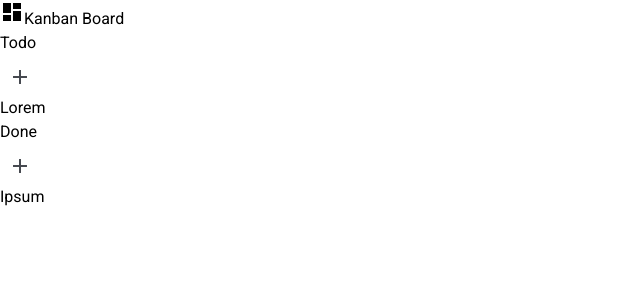
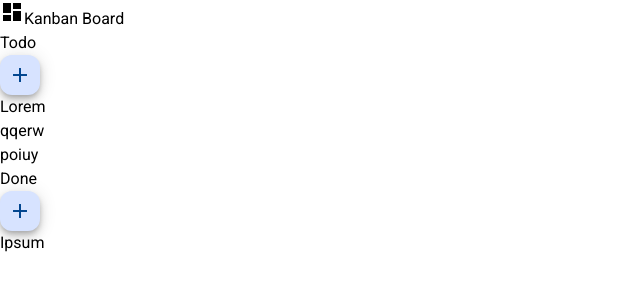
Before and after one commit to eswarmarri/kanban-board-angular, an Angular app: page / in a window 1280 px wide. Shown: the top 300 px of the page, without its empty margins (0-640 px from the left). Built offline with nearby package versions, Linux system fonts and the light colour scheme.

Commit message:
basic drag & drop implemented

```diff
--- a/src/app/Components/list-component/list-component.component.html
+++ /dev/null
@@ -1,17 +0,0 @@
-<div class="min-h-80 flex flex-col overflow-auto max-h-[88vh]">
-    <div class="w-full min-h-10 shadow-md flex justify-between items-center">
-        <div class="flex justify-between items-center mx-3 w-1/3">
-            <h1 class="text-xl font-medium">{{list.name}}</h1>
-        </div>
-        <div class="mx-4">
-            <button mat-icon-button>
-                <mat-icon fontIcon="add"></mat-icon>
-            </button>
-        </div>
-    </div>
-    @for (card of list.cards; track card.name) {
-    <div class="border-2 m-2 rounded-md border-grey-200 min-h-[5rem] cursor-pointer">
-        {{card.name}}
-    </div>
-    }
-</div>
--- a/src/app/app.component.html
+++ b/src/app/app.component.html
@@ -5,10 +5,28 @@
                 class="text-white font-medium text-2xl">Kanban
                 Board</span></a>
     </div>
-    <div class="flex-1 flex overflow-auto h-auto">
+    <div class="flex-1 flex overflow-auto h-auto " cdkDropListGroup>
         @for (list of kanbanData; track list.name) {
-        <app-list-component class="m-4 min-w-80 border-grey-600 rounded-2xl border-2 h-min"
-            [list]="list"></app-list-component>
+        <div class="m-4 min-w-80 border-grey-600 rounded-2xl border-2 h-min example-list shadow-2xl" cdkDropList
+            [cdkDropListData]="list.cards" (cdkDropListDropped)="drop($event)">
+            <div class="min-h-80 flex flex-col overflow-auto max-h-[88vh] justify-start">
+                <div class="w-full min-h-14 shadow-md flex justify-between items-center">
+                    <div class="flex justify-between items-center mx-3 w-1/3">
+                        <h1 class="text-xl font-medium">{{list.name}}</h1>
+                    </div>
+                    <div class="mx-4">
+                        <button mat-mini-fab>
+                            <mat-icon fontIcon="add"></mat-icon>
+                        </button>
+                    </div>
+                </div>
+                @for (card of list.cards; track card.name) {
+                <div class="border-2 m-2 rounded-md border-grey-200 min-h-[5rem] cursor-pointer shadow-md" cdkDrag>
+                    {{card.name}}
+                </div>
+                }
+            </div>
+        </div>
         }
     </div>
 </div>
--- a/src/app/app.component.ts
+++ b/src/app/app.component.ts
@@ -1,18 +1,38 @@
 import { Component } from '@angular/core';
 import { MatIconModule } from '@angular/material/icon';
-import { RouterOutlet } from '@angular/router';
 import data from '../assets/data.json'
-import { ListComponentComponent } from './Components/list-component/list-component.component';
 import { MatButtonModule } from '@angular/material/button';
+import {
+  CdkDragDrop,
+  moveItemInArray,
+  transferArrayItem,
+  CdkDrag,
+  CdkDropList,
+  CdkDropListGroup,
+} from '@angular/cdk/drag-drop';
 
 
 @Component({
   selector: 'app-root',
-  imports: [MatButtonModule, MatIconModule, ListComponentComponent],
+  imports: [MatButtonModule, MatIconModule, CdkDropList, CdkDropListGroup, CdkDrag],
   templateUrl: './app.component.html',
   styleUrl: './app.component.css'
 })
 export class AppComponent {
   title = 'kanban-board-angular';
   kanbanData = data;
+
+  drop(event: CdkDragDrop<{ name: string; description: string; }[]>) {
+    console.log(event)
+    if (event.previousContainer === event.container) {
+      moveItemInArray(event.container.data, event.previousIndex, event.currentIndex);
+    } else {
+      transferArrayItem(
+        event.previousContainer.data,
+        event.container.data,
+        event.previousIndex,
+        event.currentIndex,
+      );
+    }
+  }
 }
--- a/src/assets/data.json
+++ b/src/assets/data.json
@@ -4,6 +4,14 @@
         "cards": [
             {
                 "name": "Lorem",
+                "description": "Lorem ipsum dolor sit amet, consectetur adipiscing elit. Morbi ultrices enim diam, sit amet tincidunt eros aliquam in. Nulla euismod dolor in orci commodo posuere sit amet eget elit. Duis dapibus lobortis ex in mattis. Integer quis nisi et metus efficitur tempor ut ut lectus. Praesent ac iaculis enim, sit amet tristique metus. Quisque vel neque quis erat cursus iaculis id id ante. Integer ac pharetra dui. Vivamus eleifend massa nisi, non ornare mauris vehicula ac."
+            },
+            {
+                "name": "qqerw",
+                "description": "Lorem ipsum dolor sit amet, consectetur adipiscing elit. Morbi ultrices enim diam, sit amet tincidunt eros aliquam in. Nulla euismod dolor in orci commodo posuere sit amet eget elit. Duis dapibus lobortis ex in mattis. Integer quis nisi et metus efficitur tempor ut ut lectus. Praesent ac iaculis enim, sit amet tristique metus. Quisque vel neque quis erat cursus iaculis id id ante. Integer ac pharetra dui. Vivamus eleifend massa nisi, non ornare mauris vehicula ac."
+            },
+            {
+                "name": "poiuy",
                 "description": "Lorem ipsum dolor sit amet, consectetur adipiscing elit. Morbi ultrices enim diam, sit amet tincidunt eros aliquam in. Nulla euismod dolor in orci commodo posuere sit amet eget elit. Duis dapibus lobortis ex in mattis. Integer quis nisi et metus efficitur tempor ut ut lectus. Praesent ac iaculis enim, sit amet tristique metus. Quisque vel neque quis erat cursus iaculis id id ante. Integer ac pharetra dui. Vivamus eleifend massa nisi, non ornare mauris vehicula ac."
             }
         ]
```
Also changed, not shown: src/app/Components/list-component/list-component.component.ts (deleted, +0 -15 lines), src/app/Components/list-component/list-component.component.css (deleted).
